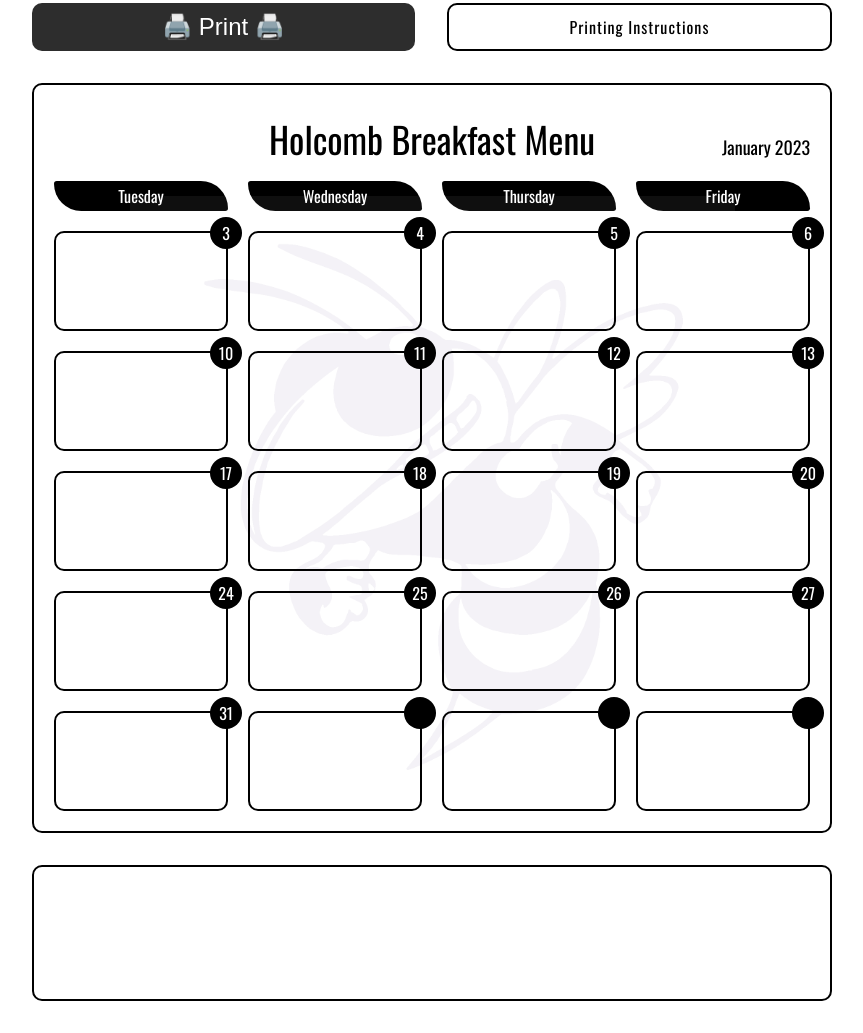
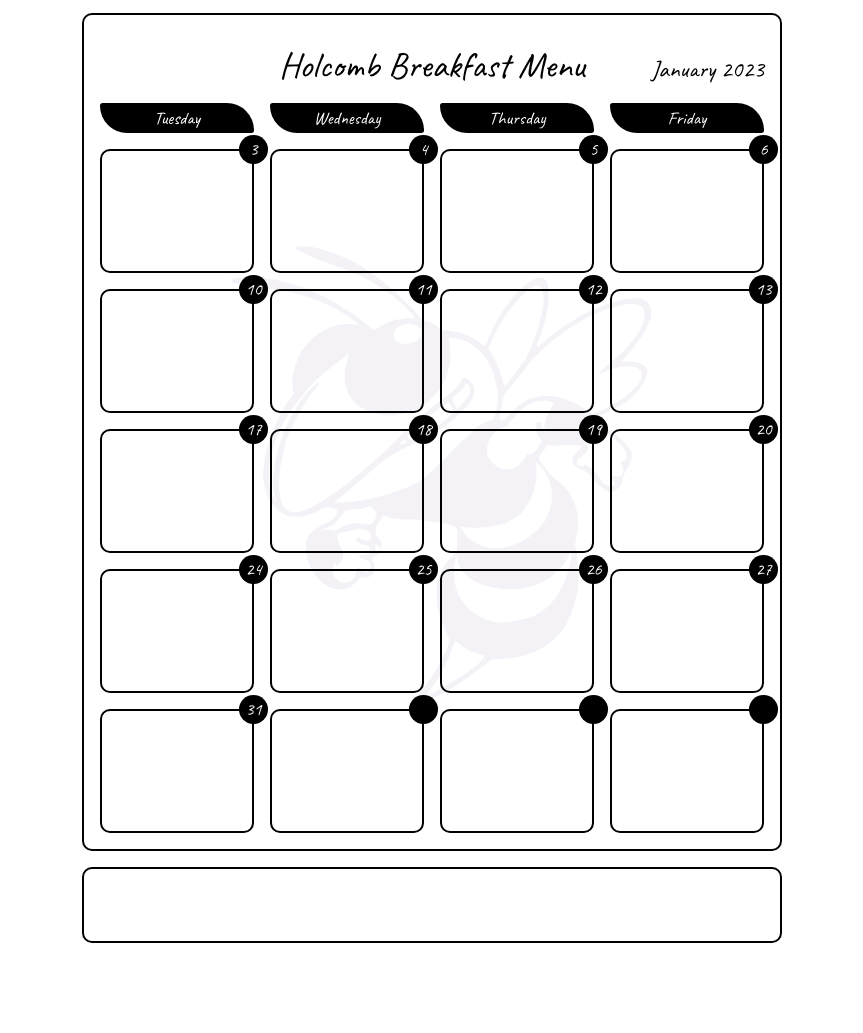
Before and after one commit to rychersky/school-menu, a plain HTML site: page index.html in a window 1280 px wide. Shown: the part 127-1160 px from the top of the page, without its empty margins (208-1071 px from the left). After the commit the page ends 1102 px from the top, so only its background shows below. Drawn offline with nearby package versions, Linux system fonts and the light colour scheme.

Commit message:
new font, margin updates

```diff
--- a/main.scss
+++ b/main.scss
@@ -1,3 +1,5 @@
+@import url('https://fonts.googleapis.com/css2?family=Caveat&display=swap');
+
 * {
   padding: 0;
   margin: 0;
@@ -7,21 +9,20 @@
 main {
   display: flex;
   justify-content: center;
-  font-family: 'Oswald', sans-serif;
+  font-family: 'Caveat', cursive;
 }
 
 div.content-wrapper {
   display: flex;
   flex-direction: column;
   justify-content: center;
-  width: 800px;
+  width: 700px;
 }
 
 div.config-selectors {
   display: flex;
   justify-content: space-between;
   gap: 20px;
-  margin-top: 32px;
 
   @media print {
     display: none;
@@ -41,8 +42,8 @@ div.config-selectors {
 div.print-buttons {
   height: 48px;
   display: flex;
-  gap: 32px;
-  margin-top: 32px;
+  gap: 16px;
+  margin-top: 16px;
   letter-spacing: 1px;
 
   button {
@@ -53,6 +54,7 @@ div.print-buttons {
     background-color: rgb(45, 45, 45);
     color: white;
     font-size: 24px;
+    font-family: 'Caveat', cursive;
   }
 
   button:hover {
@@ -71,6 +73,7 @@ div.print-buttons {
     justify-content: center;
     text-decoration: none;
     color: black;
+    font-size: 24px;
   }
 
   a:hover {
@@ -83,8 +86,8 @@ div.print-buttons {
 }
 
 div.calendar {
-  margin-top: 32px;
-  padding: 20px;
+  margin-top: 16px;
+  padding: 16px;
   border: 2px solid black;
   border-radius: 10px;
 
@@ -109,17 +112,17 @@ div.calendar {
 
     p.calendar-month-year {
       grid-area: date;
-      font-size: 18px;
+      font-size: 24px;
       justify-content: flex-end;
     }
   }
 
   div.calendar-days {
-    margin-top: 20px;
+    margin-top: 16px;
     position: relative;
     display: grid;
     grid-template-columns: repeat(4, 1fr);
-    gap: 20px;
+    gap: 16px;
 
     &::before {
       content: '';
@@ -137,6 +140,7 @@ div.calendar {
 
     p.day-header {
       display: flex;
+      font-size: 18px;
       justify-content: center;
       align-items: center;
       height: 30px;
@@ -148,7 +152,7 @@ div.calendar {
     div.calendar-day {
       border: 2px solid black;
       border-radius: 10px;
-      height: 100px;
+      height: 124px;
       position: relative;
       padding: 2px;
       display: flex;
@@ -159,12 +163,13 @@ div.calendar {
         right: -1rem;
         background-color: black;
         border-radius: 50%;
-        height: 2rem;
-        width: 2rem;
+        height: 1.8rem;
+        width: 1.8rem;
         display: flex;
         justify-content: center;
         align-items: center;
         color: white;
+        font-size: 18px;
       }
 
       div.day-content {
@@ -176,8 +181,8 @@ div.calendar {
 
         p {
           height: 100%;
-          font-size: 12px;
-          line-height: 1.25;
+          font-size: 16px;
+          line-height: 1;
           overflow: auto;
         }
       }
@@ -186,9 +191,9 @@ div.calendar {
 }
 
 div.blurb {
-  margin: 32px 0;
+  margin: 16px 0 32px;
   width: 100%;
-  height: 136px;
+  height: 76px;
   border: 2px solid black;
   border-radius: 10px;
 
@@ -196,8 +201,7 @@ div.blurb {
     width: 100%;
     height: 100%;
     overflow: auto;
-    padding: 16px;
+    padding: 4px;
     font-size: 16px;
-    line-height: 1.55;
   }
 }
```
Also changed, not shown: index.html (+0 -1 lines), main.css.
